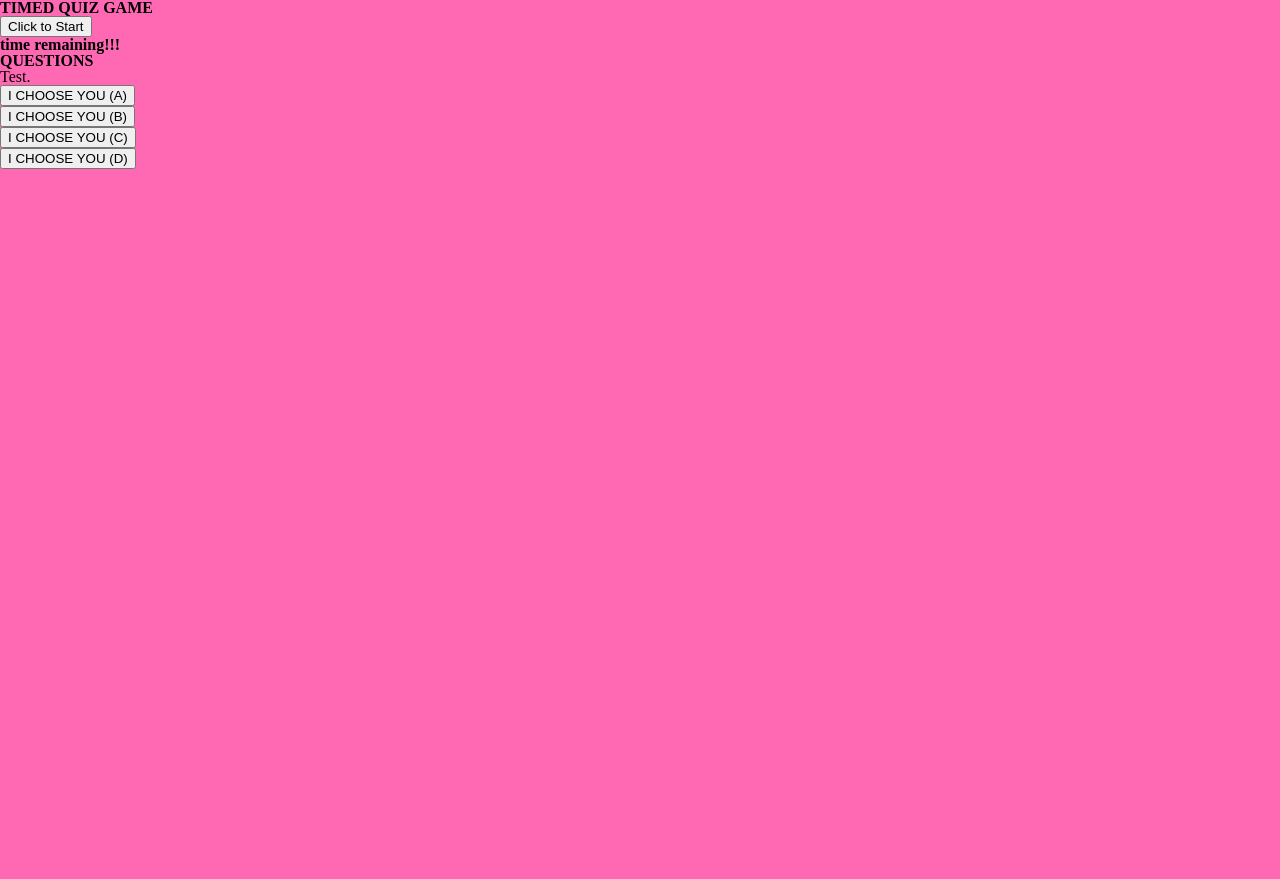
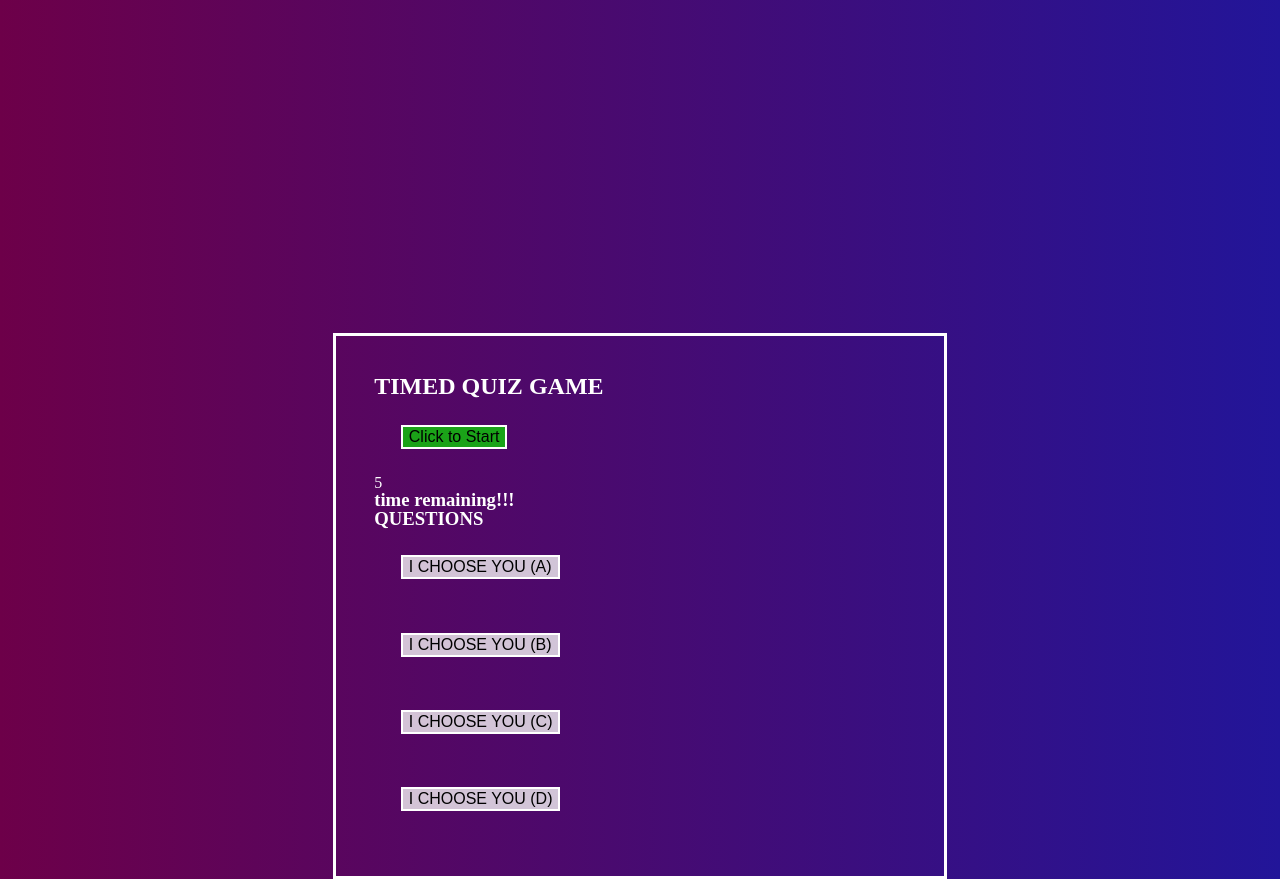
Before and after one commit to jadehuynh/timed-game, a plain HTML site: page index.html in a window 1280 px wide. Shown: the top 879 px of the page. Before the commit the page ends 800 px from the top, so only its background shows below. Drawn offline with nearby package versions, Linux system fonts and the light colour scheme.

Commit message:
added css styling attributes and upated div sections

```diff
--- a/assets/css/reset.css
+++ b/assets/css/reset.css
@@ -19,7 +19,6 @@ time, mark, audio, video {
 	margin: 0;
 	padding: 0;
 	border: 0;
-	font-size: 100%;
 	/*removed font: inherit to get bold lettering on h tags*/
 	vertical-align: baseline;
 }
--- a/assets/css/style.css
+++ b/assets/css/style.css
@@ -1,3 +1,51 @@
+* #content {
+    border: 3px solid white;
+    margin: 10%;
+    padding:5%;
+    color: white;
+
+}
 body {
-    background-color: hotpink;
+
+    background: linear-gradient(to right, #6d0049, #221599);
+    padding: 10%;
+    margin:10%;
 }
+
+.start-btn {
+    margin: 0 50% 50% 0;
+    cursor: pointer;
+    font-size: 1rem;
+    border: 2px solid white;
+    background-color: rgba(13, 202, 6, 0.8);
+    margin: 5%
+}
+
+.answers .answerA {
+    cursor: pointer;
+    font-size: 1rem;
+    border: 2px solid white;
+    background-color: rgba(243, 243, 243, .80);
+    margin: 5%
+}
+.answers .answerB {
+    cursor: pointer;
+    font-size: 1rem;
+    border: 2px solid white;
+    background-color: rgba(243, 243, 243, .80);
+    margin: 5%
+}
+.answers .answerC {
+    cursor: pointer;
+    font-size: 1rem;
+    border: 2px solid white;
+    background-color: rgba(243, 243, 243, .80);
+    margin: 5%
+}
+.answers .answerD {
+    cursor: pointer;
+    font-size: 1rem;
+    border: 2px solid white;
+    background-color: rgba(243, 243, 243, .80);
+    margin: 5%
+}
--- a/assets/js/arrays.js
+++ b/assets/js/arrays.js
@@ -1,2 +1,2 @@
-var quizQuests = ["What is the correct "];
-var quizAns = [];
+var quizQuests = ["What is the correct abbreviation for JavaScript? ", "What does 'var' stand for in JavaScript Language?", "What kind of special characters follow the word 'function'?", "What kind of data type involves true or false conditions?", "What is the purpose of the 'concat()' method?"];
+var quizAns = ["JS", "'Variable", "parenthesis", "Boolean", "To join"];
--- a/assets/js/script.js
+++ b/assets/js/script.js
@@ -5,7 +5,7 @@ var rules= document.querySelector('.intro-Rules')
 var beginGame= document.querySelector('.start-btn')
 var timeLeft= 5
 var timeDisplay= document.querySelector('.timerStart')
-var quest= document.querySelector('.questions')
+var quest= document.querySelector('#questions')
 
 
 //made prompt with rules for creating an element to hold the text
@@ -35,12 +35,11 @@ beginGame.addEventListener('click', function () {
 
 })
 
+
+
 //created h3 element to display time remaining
 const secondsLeft = document.createElement("h3");
 timeDisplay.appendChild(secondsLeft).textContent= ('time remaining!!!')
 //created h3 element to display questions
 const questTitle= document.createElement("h3");
 quest.appendChild(questTitle).textContent= ('QUESTIONS')
-//created h3 element to display text content
-const hoiNgu = document.createElement("p");
-quest.appendChild(hoiNgu).textContent= ('Test.')
--- a/index.html
+++ b/index.html
@@ -17,17 +17,13 @@
        <div class="intro-Rules"></div>
     <!-- "button to begin game process" -->
          <button class="start-btn">Click to Start</button>
-</section>
-<section>
     <!-- "where timer is counting down and is visible after clicking start" -->
     <div class= "card-timer">
         <div class = "timerMsg">
-            <p class="timerStart"></p>
+            <p class="timerStart">5</p>
         </div>
-</section>
 <!-- "trivia section" -->
-    <div class="questions"></div>
-<section>
+    <div id="questions" class="hide"></div>
     <!-- "selection of answers" -->
     <div class="answers">
         <ul>
@@ -37,10 +33,10 @@
             <li><button class="answerD">I CHOOSE YOU (D)</button></li>
         </ul>
     </div>
-
 </section>
 <!-- "linked the script and CDN to html" -->
     <script src="https://code.jquery.com/jquery-3.5.1.min.js"></script>
     <script src="./assets/js/script.js"></script>
+    <script src="./assets/js/arrays.js"></script>
 </body>
 </html>
```
